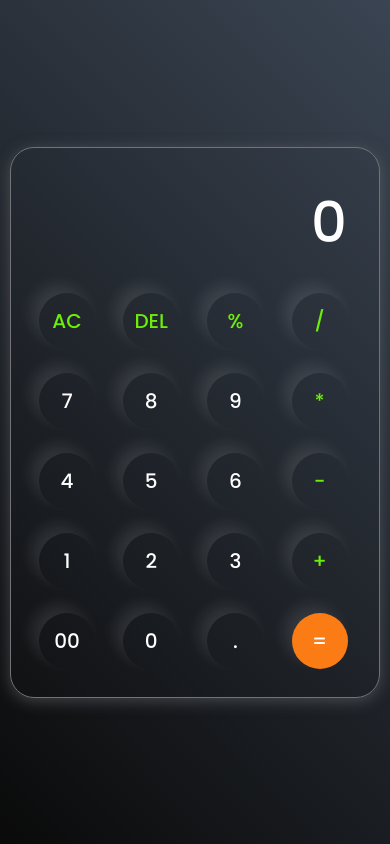
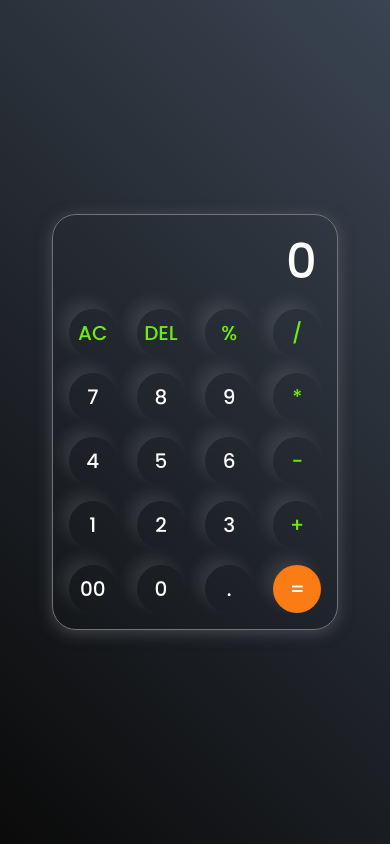
Before and after one commit to Harshg-30/Calculator, a plain HTML site: page index.html in a window 390 px wide. Drawn offline with Linux system fonts and the light colour scheme.

Commit message:
updated style.css

```diff
--- a/style.css
+++ b/style.css
@@ -60,3 +60,20 @@ button{
 .operator{
     color: #6dee0a;
 }
+
+@media screen and (max-width:400px){
+    .calculator{
+        padding: 0.5rem;
+    }
+    input{
+        width: 16rem;
+        padding: 0.1rem;
+        margin: 0.1rem;
+        font-size: 3rem;
+    }
+    button{
+        width: 3rem;
+        height: 3rem;
+        margin: 0.5rem;
+    }
+}
```
